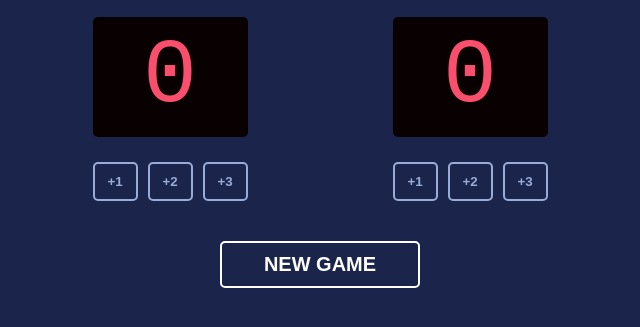
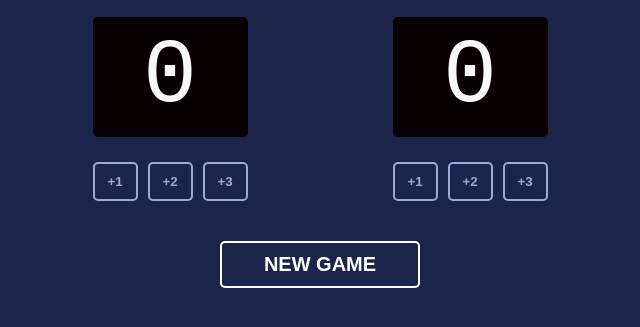
Before and after one commit to omeniphil-TopNotch/Basket_Ball_Scorebard, a plain HTML site: page Baseketball Score board/index.html in a window 1280 px wide. Shown: the part 139-466 px from the top of the page, without its empty margins (320-960 px from the left). Drawn offline with Linux system fonts and the light colour scheme.

Commit message:
change colour for the home score gues

```diff
--- a/Baseketball Score board/index.css
+++ b/Baseketball Score board/index.css
@@ -37,7 +37,7 @@ h3 {
 }
 
 #home-score, #guest-score {
-    color: #F94F6D;
+    color: #F9F9F9;
     font-size: 90px;
     margin: 0;
     font-family: 'Cutive Mono', monospace; /* Digital feel */
```
